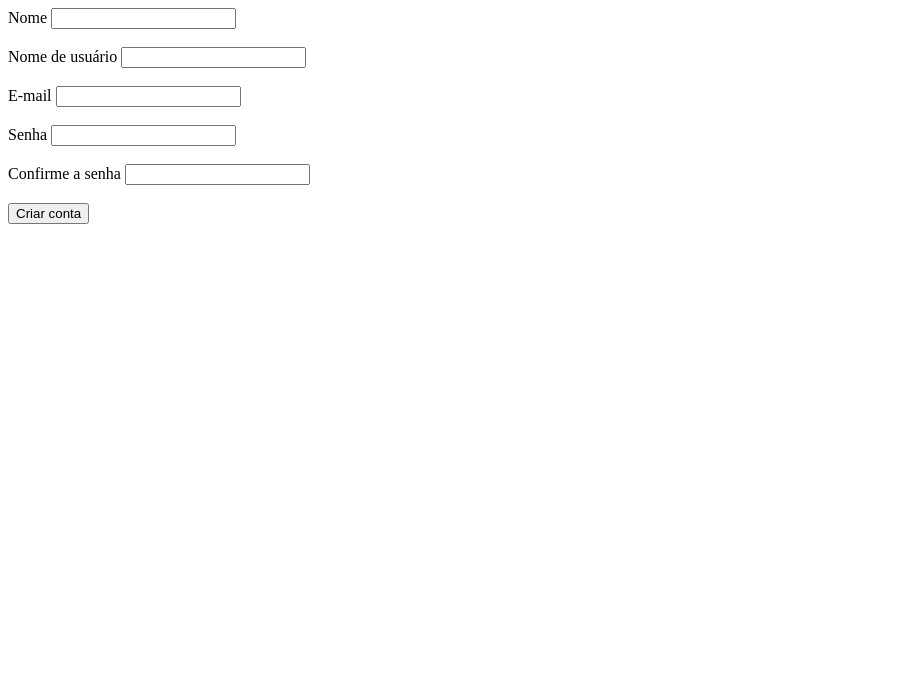
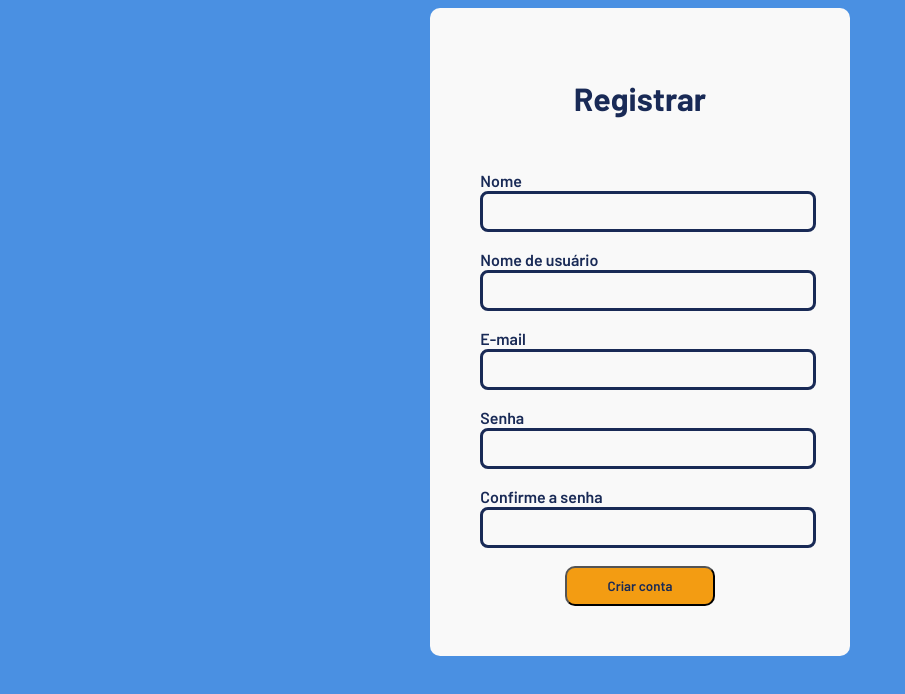
Before and after one commit to BMateusSs/Toon-Do, a plain HTML site: page frontend/auth/register/index.html in a window 1280 px wide. Shown: the whole page, without its empty margins (0-905 px from the left). Drawn offline with Linux system fonts and the light colour scheme.

Commit message:
Aperfeiçoando página de registro

```diff
--- a/frontend/auth/register/index.html
+++ b/frontend/auth/register/index.html
@@ -3,27 +3,46 @@
 <head>
     <meta charset="UTF-8">
     <meta name="viewport" content="width=device-width, initial-scale=1.0">
+    <style>
+    @import url('https://fonts.googleapis.com/css2?family=Alfa+Slab+One&family=Barlow:ital,wght@0,100;0,200;0,300;0,400;0,500;0,600;0,700;0,800;0,900;1,100;1,200;1,300;1,400;1,500;1,600;1,700;1,800;1,900&display=swap');
+    </style>
+    <link rel="stylesheet" href="../styles.css">
     <title>Registro</title>
 </head>
 <body>
     <div class="container">
+        <h1 class="label barlow-bold">Registrar</h1>
         <form id="registrationForm" action="/submit" method="post">
-        <label>Nome</label>
-        <input  type="text" id="name" name="name"><br><br>
 
-        <label>Nome de usuário</label>
-        <input type="text" id="username" name="username"><br><br>
+            <p class="barlow-regular cor-rosa" id="erro-message"></p>
 
-        <label>E-mail</label>
-        <input type="email" id="email" name="email"><br><br>
+            <div class="section">
+                <label class="label barlow-semibold">Nome</label>
+                <input  type="text" id="name" name="name"><br><br>
+            </div>
 
-        <label>Senha</label>
-        <input type="password" id="password" name="password"><br><br>
+            <div class="section">
+                <label class="label barlow-semibold">Nome de usuário</label>
+                <input type="text" id="username" name="username"><br><br>
+            </div>
 
-        <label>Confirme a senha</label>
-        <input type="password" id="confirm-password" name="confirm-password"><br><br>
+            <div class="section">
+                <label class="label barlow-semibold">E-mail</label>
+                <input type="email" id="email" name="email"><br><br>
+            </div>
 
-        <button type="submit">Criar conta</button>
+            <div class="section">
+                <label class="label barlow-semibold">Senha</label>
+                <input type="password" id="password" name="password"><br><br>
+            </div>
+
+            <div class="section">
+                <label class="label barlow-semibold">Confirme a senha</label>
+                <input type="password" id="confirm-password" name="confirm-password"><br><br>
+            </div>
+
+            <button class="button barlow-semibold" type="submit">Criar conta</button>
+
         </form>
     </div>
     <script src="script.js"></script>
```
Also changed, not shown: frontend/auth/register/styles.css (deleted).
